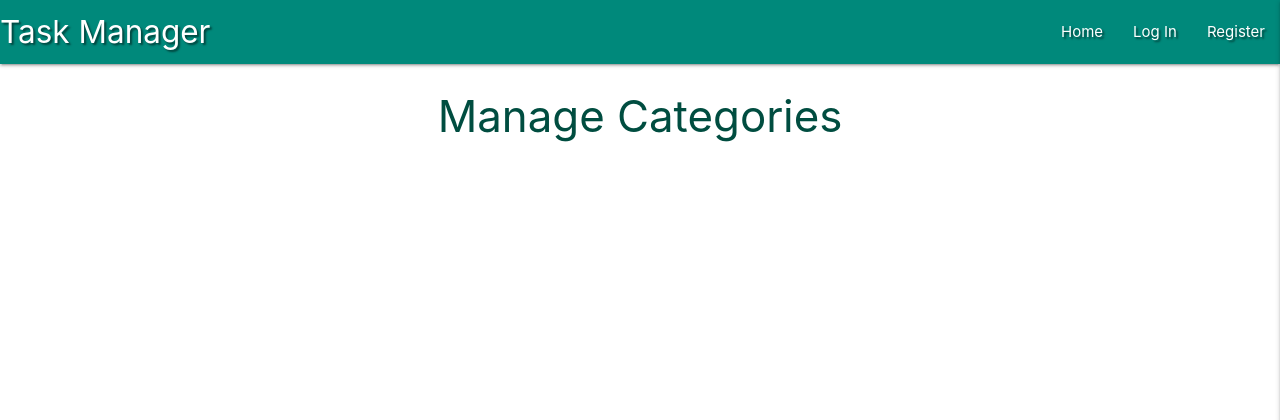
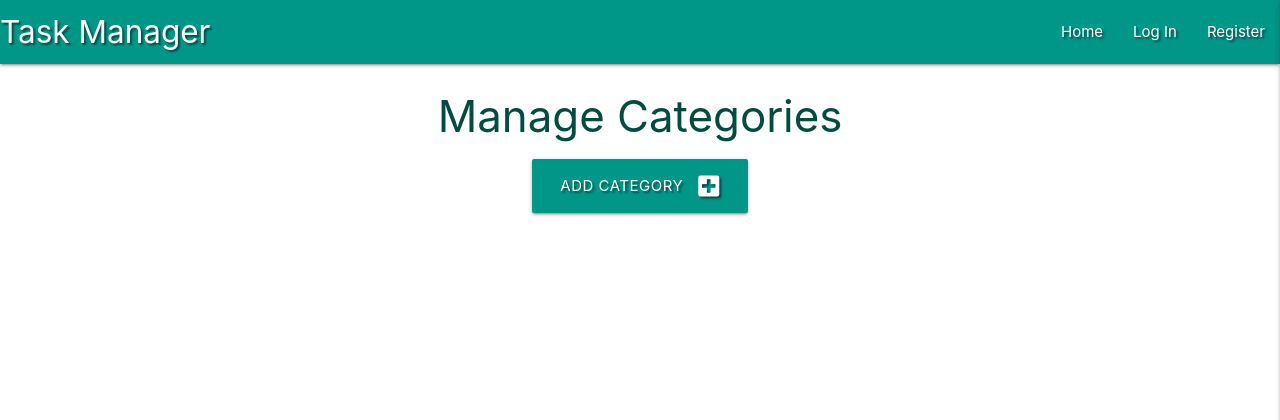
Before and after one commit to wyne-ybanez/MongoDB-Flask-Mini-Proj, a Flask app: page /get_categories in a window 1280 px wide. Shown: the top 420 px of the page. Run offline with Flask 2, Linux system fonts and the light colour scheme; data that the repository does not hold is empty; some libraries are stand-ins or nearby versions.

Commit message:
Add option to add category to DB

```diff
--- a/app.py
+++ b/app.py
@@ -155,6 +155,19 @@ def get_categories():
     return render_template("categories.html", categories=categories)
 
 
+@app.route("/add_category", methods=["GET","POST"])
+def add_category():
+    if request.method == "POST":
+        category = {
+            "category_name": request.form.get("category_name")
+        }
+        mongo.db.categories.insert_one(category)
+        flash("New Category Added")
+        return redirect(url_for("get_categories"))
+
+    return render_template("add_category.html")
+
+
 if __name__ == "__main__":
     app.run(host=os.environ.get("IP"),
             port=int(os.environ.get("PORT")),
--- a/templates/add_task.html
+++ b/templates/add_task.html
@@ -62,7 +62,7 @@
             <!-- submit button -->
             <div class="row">
                 <div class="col s12 center-align">
-                    <button type="submit" class="btn-large teal darken-1 text-shadow">
+                    <button type="submit" class="btn-large teal text-shadow">
                         Add Task <i class="fas fa-plus-square right"></i>
                     </button>
                 </div>
--- a/templates/base.html
+++ b/templates/base.html
@@ -15,7 +15,7 @@
 
 	<header>
         <!-- top navbar -->
-		<nav class="nav-extended text-shadow teal darken-1">
+		<nav class="nav-extended text-shadow teal">
 			<div class="nav-wrapper">
 				<a href="{{ url_for('get_tasks') }}" class="brand-logo">Task Manager</a>
 				<a href="#" data-target="mobile-demo" class="sidenav-trigger right"><i class="fas fa-bars"></i></a>
--- a/templates/categories.html
+++ b/templates/categories.html
@@ -4,10 +4,18 @@
     <h3 class="teal-text text-darken-4 center-align">Manage Categories</h3>
 
     <div class="row">
+        <div class="col s12 center-align">
+            <a href="{{ url_for('add_category') }}" class="btn-large teal text-shadow">
+                Add Category <i class="fas fa-plus-square right"></i>
+            </a>
+        </div>
+    </div>
+
+    <div class="row">
 
         {% for category in categories %}
             <div class="col s12 m3">
-                <div class="card teal darken-2 text-shadow center-align">
+                <div class="card teal text-shadow center-align">
                     <div class="card-content white-text">
                         <span class="card-title">{{ category.category_name }}</span>
                     </div>
--- a/templates/edit_task.html
+++ b/templates/edit_task.html
@@ -78,7 +78,7 @@
                         Cancel <i class="fas fa-times-circle right"></i>
                     </a>
                     <!-- submit button -->
-                    <button type="submit" class="btn-large teal darken-1 text-shadow">
+                    <button type="submit" class="btn-large teal text-shadow">
                         Edit Task <i class="fas fa-edit right"></i>
                     </button>
                 </div>
--- a/templates/register.html
+++ b/templates/register.html
@@ -26,7 +26,7 @@
                 </div>
                 <!-- Register -->
                 <div class="row">
-                    <button class="col s12 btn-large orange darken-4 text-shadow" type="submit">
+                    <button class="col s12 btn-large orange text-shadow" type="submit">
                         Register <i class="fas fa-sign-in-alt"></i>
                     </button>
                 </div>
```
Also changed, not shown: templates/add_category.html (added, +28 -0 lines).
